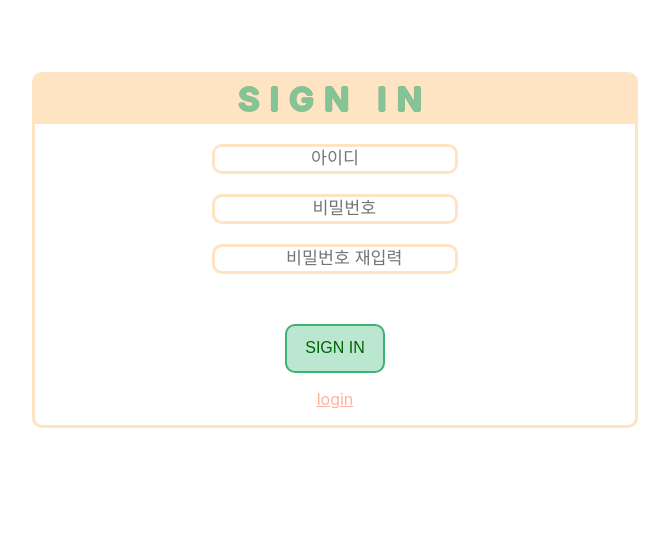
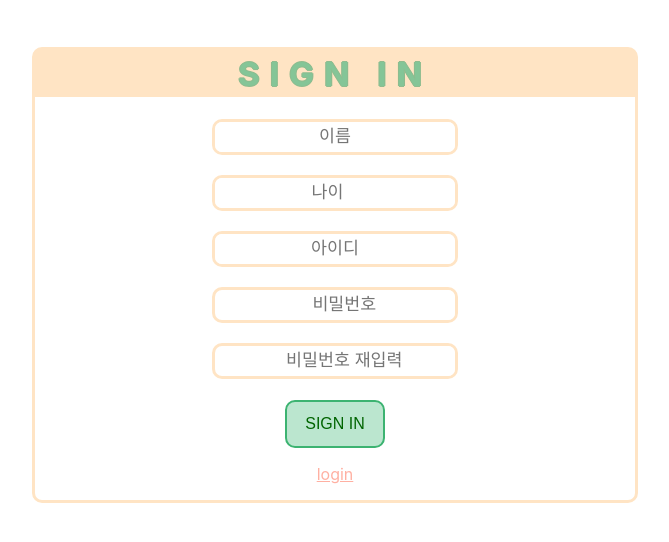
Before and after one commit to wogns0197/RunningWithMom-React, a React (Create React App) app: page /MyPage in a window 1280 px wide. Both pictures are taken after a click on the element "sign in". Shown: the top 542 px of the page, without its empty margins (305-974 px from the left). Built offline with nearby package versions, Linux system fonts and the light colour scheme.

Commit message:
enh/Signin with DB

```diff
--- a/src/pages/MyPage.tsx
+++ b/src/pages/MyPage.tsx
@@ -1,4 +1,4 @@
-import { IsMobile, TFN } from '../types/index';
+import { IsMobile, TFN, UserInfo } from '../types/index';
 import React, { FC, useState } from 'react';
 import styled, { css } from 'styled-components';
 
@@ -124,27 +124,25 @@ const GotoSignin = styled.p`
   cursor: pointer;
 `
 
-const getdata = async () => {
-  await axios.get('http://localhost:5000/api/getdata')
+const postSignin = async (data: UserInfo) => {
+  await axios.post('http://localhost:5000/api/signin', {...data})
     .then(res => {
-      console.log(res.data);
-      return res;
+      console.log(res);
     })
     .catch(err => {
       console.log(err);
     })
-}
+};
 
 
 const MyPage: FC = () => {
   const isMobile = useMediaQuery({ query: "(max-width:767px)", });
   const [ [id, setID], [pw, setPW], [signID, setSignID], [signPW, setSignPW], [signPW2, setSignPW2] ] =
     [useState<string>(''), useState<string>(''), useState<string>(''), useState<string>(''), useState<string>('')];
-
+  const [[name, setName], [age, setAge]] = [ useState<string>(''), useState<number>(0) ];
   const [isSignin, setIsSignin] = useState<boolean>(false);
   const [isValid, setIsValid] = useState<boolean>(false);
   const [pwValid, setPwValid] = useState<TFN>(TFN.NA);
-
 
   const postLogin = async (id: string, pw: string) => {
     await axios.post('http://localhost:5000/api/getLogin', { id: id, pw: pw })
@@ -154,7 +152,7 @@ const MyPage: FC = () => {
       .catch(err => {
         console.log(err);
       })
-  }
+  };
 
   return (
     !isSignin ?
@@ -188,9 +186,27 @@ const MyPage: FC = () => {
       </Cont>
     </Main> :
     <Main>
-      <Cont isMobile={isMobile}>
+      <Cont isMobile={isMobile} style={{height:'450px', marginTop:'50px'}}>
         <Header>SIGN IN</Header>
-        <InputCont>
+        <InputCont style={{ height: "300px" }}>
+          <Column isMobile={isMobile}>
+            <StyledInput
+              type='text'
+              style={{width: '100%'}}
+              placeholder="이름"
+              value={name}
+              onChange={e => setName(e.target.value)}
+            />
+          </Column>
+          <Column isMobile={isMobile}>
+            <StyledInput
+              type='number'
+              style={{width: '100%'}}
+              placeholder="나이"
+              value={age || undefined}
+              onChange={e => setAge(parseInt(e.target.value))}
+            />
+          </Column>
           <Column isMobile={isMobile}>
             <StyledInput
               type='text'
@@ -226,7 +242,14 @@ const MyPage: FC = () => {
             />
           </Column>
         </InputCont>
-        <Button>SIGN IN</Button>
+        <Button
+          style={{ margin: "0" }}
+          onClick={() => {
+            postSignin({ id: signID, pw: signPW, name: name, age: age });
+          }}
+        >
+          SIGN IN
+        </Button>
         <GotoSignin onClick={() => setIsSignin(!isSignin)}>login</GotoSignin>
       </Cont>
     </Main>
```
Also changed, not shown: src/types/index.ts (+6 -1 lines).
